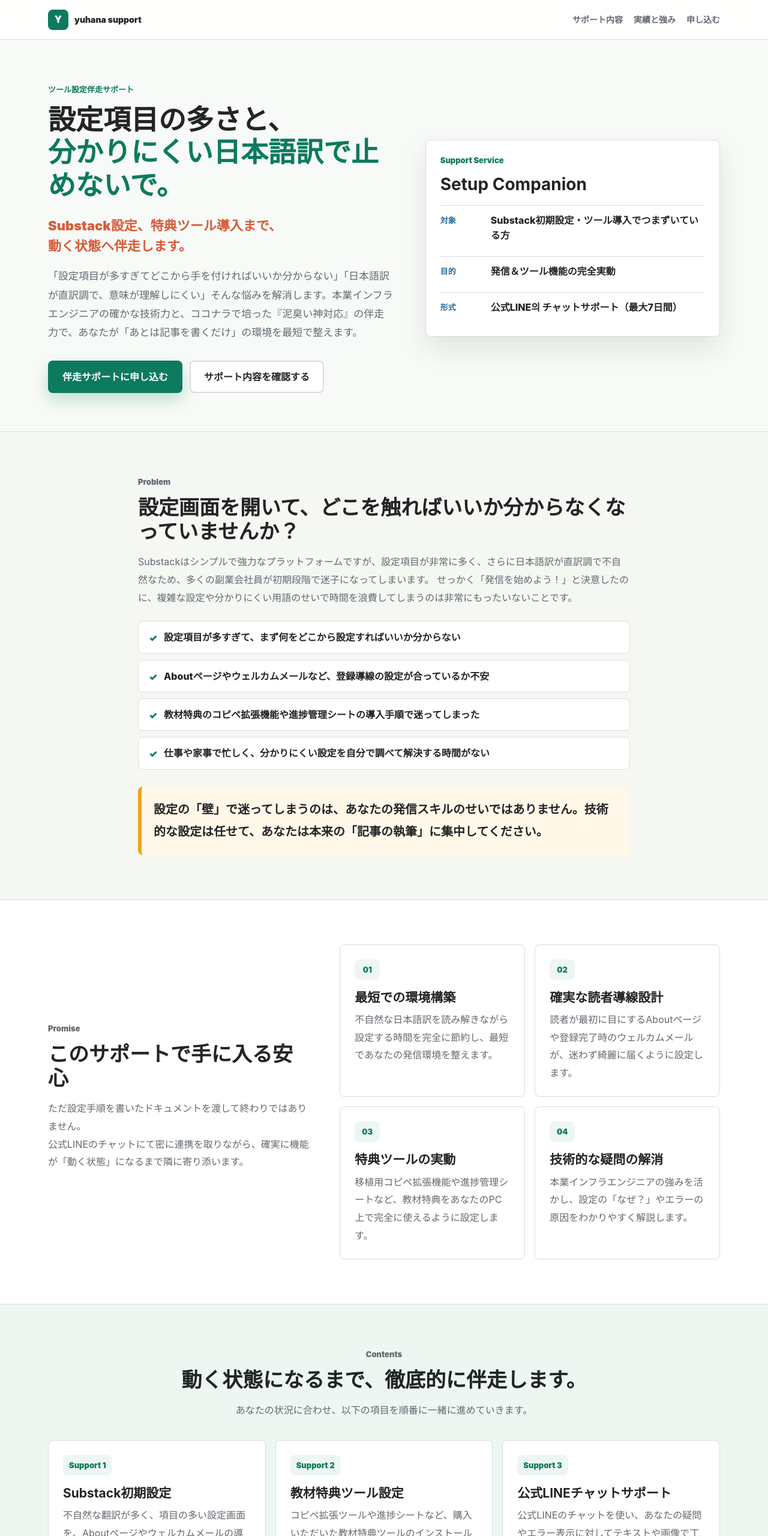
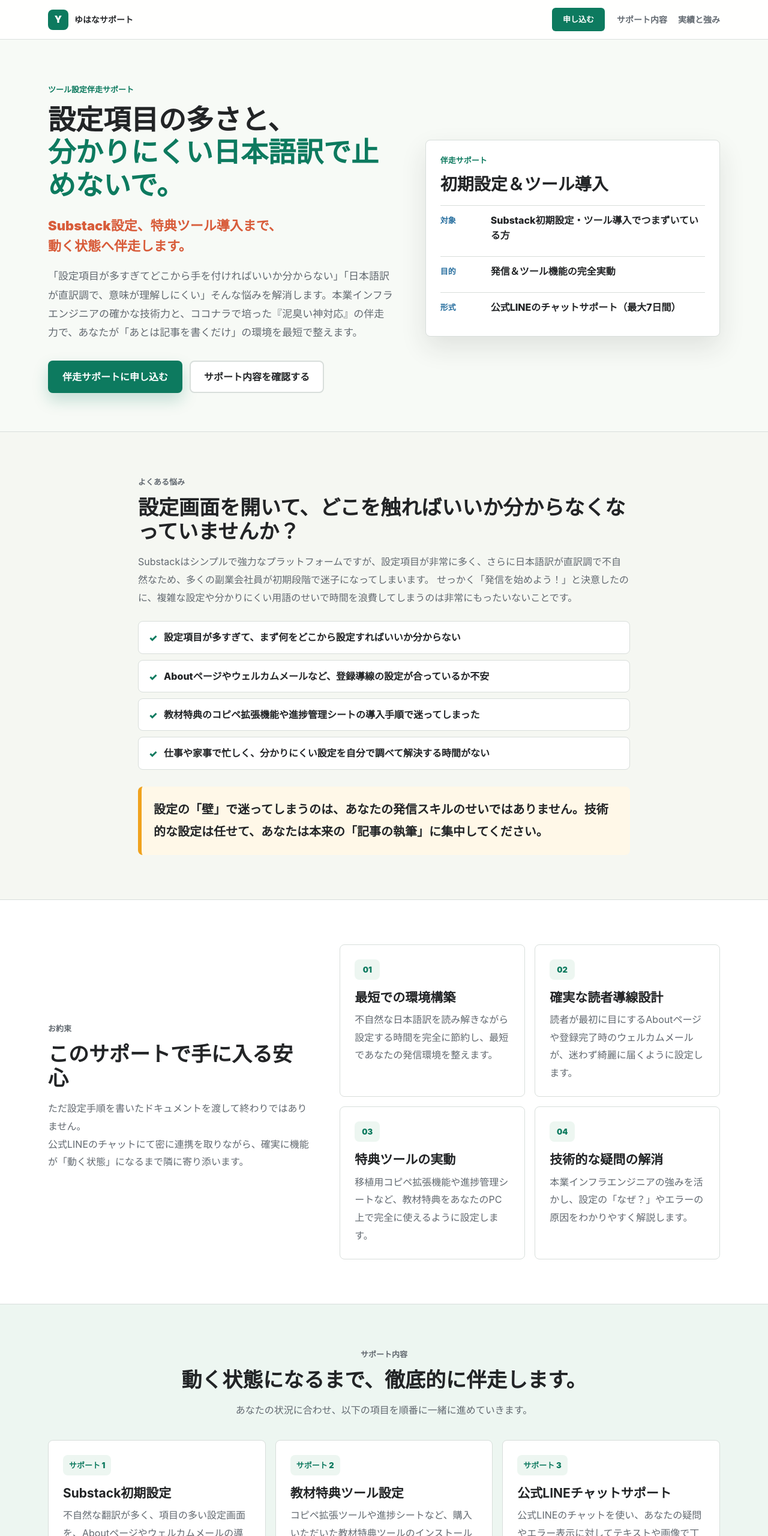
Before and after one commit to yuhananft/substack-tool-support-lp, a plain HTML site: page index.html in a window 1280 px wide. Shown: the top 2560 px of the page at 60% size. Drawn offline with Linux system fonts and the light colour scheme.

Commit message:
fix: translate English labels to Japanese, fix Korean character, add mobile header CTA button

```diff
--- a/assets/styles.css
+++ b/assets/styles.css
@@ -85,6 +85,20 @@
 .brand__text {
   font-size: 14px;
   letter-spacing: 0;
+}
+
+.site-header__right {
+  display: flex;
+  align-items: center;
+  gap: 20px;
+}
+
+.button.button--header {
+  min-height: 38px;
+  padding: 8px 16px;
+  font-size: 13px;
+  border-radius: 6px;
+  box-shadow: none;
 }
 
 .site-nav {
@@ -738,6 +752,12 @@
     display: none;
   }
 
+  .button.button--header {
+    width: auto;
+    min-height: 38px;
+    padding: 8px 16px;
+  }
+
   .brand__text {
     font-size: 13px;
   }
--- a/index.html
+++ b/index.html
@@ -14,13 +14,15 @@
   <header class="site-header">
     <a class="brand" href="#top" aria-label="ページ先頭へ戻る">
       <span class="brand__mark">Y</span>
-      <span class="brand__text">yuhana support</span>
+      <span class="brand__text">ゆはなサポート</span>
     </a>
-    <nav class="site-nav" aria-label="主要ナビゲーション">
-      <a href="#contents">サポート内容</a>
-      <a href="#proof">実績と強み</a>
-      <a href="#price">申し込む</a>
-    </nav>
+    <div class="site-header__right">
+      <a class="button button--primary button--header js-payment-link" href="https://yuhana.net/p/r/TaUV2mV3">申し込む</a>
+      <nav class="site-nav" aria-label="主要ナビゲーション">
+        <a href="#contents">サポート内容</a>
+        <a href="#proof">実績と強み</a>
+      </nav>
+    </div>
   </header>
 
   <main class="lp" id="top">
@@ -48,8 +50,8 @@
 
         <aside class="hero-visual" aria-label="プログラム概要">
           <div class="hero-visual__body">
-            <p class="hero-visual__label">Support Service</p>
-            <h2>Setup Companion</h2>
+            <p class="hero-visual__label">伴走サポート</p>
+            <h2>初期設定＆ツール導入</h2>
             <dl class="metric-list">
               <div>
                 <dt>対象</dt>
@@ -61,7 +63,7 @@
               </div>
               <div>
                 <dt>形式</dt>
-                <dd>公式LINE의 チャットサポート（最大7日間）</dd>
+                <dd>公式LINEのチャットサポート（最大7日間）</dd>
               </div>
             </dl>
           </div>
@@ -72,7 +74,7 @@
     <!-- 共感セクション -->
     <section class="section section--quiet">
       <div class="container narrow">
-        <p class="section__label">Problem</p>
+        <p class="section__label">よくある悩み</p>
         <h2>設定画面を開いて、どこを触ればいいか分からなくなっていませんか？</h2>
         <p>
           Substackはシンプルで強力なプラットフォームですが、設定項目が非常に多く、さらに日本語訳が直訳調で不自然なため、多くの副業会社員が初期段階で迷子になってしまいます。
@@ -94,7 +96,7 @@
     <section class="section">
       <div class="container split">
         <div>
-          <p class="section__label">Promise</p>
+          <p class="section__label">お約束</p>
           <h2>このサポートで手に入る安心</h2>
           <p>
             ただ設定手順を書いたドキュメントを渡して終わりではありません。<br>
@@ -130,7 +132,7 @@
     <section class="section section--accent" id="contents">
       <div class="container">
         <div class="section__head">
-          <p class="section__label">Contents</p>
+          <p class="section__label">サポート内容</p>
           <h2>動く状態になるまで、徹底的に伴走します。</h2>
           <p>
             あなたの状況に合わせ、以下の項目を順番に一緒に進めていきます。
@@ -138,27 +140,27 @@
         </div>
         <div class="module-grid">
           <article class="module">
-            <span>Support 1</span>
+            <span>サポート 1</span>
             <h3>Substack初期設定</h3>
             <p>不自然な翻訳が多く、項目の多い設定画面を、Aboutページやウェルカムメールの導線を含めて最適化します。</p>
           </article>
           <article class="module">
-            <span>Support 2</span>
+            <span>サポート 2</span>
             <h3>教材特典ツール設定</h3>
             <p>コピペ拡張ツールや進捗シートなど、購入いただいた教材特典ツールのインストールと初期設定をサポートします。</p>
           </article>
           <article class="module">
-            <span>Support 3</span>
+            <span>サポート 3</span>
             <h3>公式LINEチャットサポート</h3>
             <p>公式LINEのチャットを使い、あなたの疑問やエラー表示に対してテキストや画像で丁寧に回答します。</p>
           </article>
           <article class="module">
-            <span>Support 4</span>
+            <span>サポート 4</span>
             <h3>最大7日間の期間設計</h3>
             <p>サポート期間はたっぷり最大7日間。お仕事の合間や週末など、あなたのペースで設定を進められます。</p>
           </article>
           <article class="module">
-            <span>Support 5</span>
+            <span>サポート 5</span>
             <h3>テスト購読の動作検証</h3>
             <p>設定完了後、実際に無料購読のテストを行い、本当に読者が登録できるかまで責任を持って確認します。</p>
           </article>
@@ -170,7 +172,7 @@
     <section class="section section--quiet" id="proof">
       <div class="container split split--start">
         <div>
-          <p class="section__label">Proof</p>
+          <p class="section__label">実績と強み</p>
           <h2>ゆはながサポートする理由</h2>
           <p>
             本業でサーバーやネットワークを扱うインフラエンジニアだからこそ、ツールのエラー原因や技術的なつまずきを即座に特定できます。
@@ -202,7 +204,7 @@
     <section class="section">
       <div class="container">
         <div class="section__head">
-          <p class="section__label">For You</p>
+          <p class="section__label">対象となる方</p>
           <h2>こんな人に向いています。</h2>
         </div>
         <div class="fit-grid">
@@ -232,7 +234,7 @@
     <section class="section section--price" id="price">
       <div class="container price-layout">
         <div>
-          <p class="section__label">Join</p>
+          <p class="section__label">お申し込み</p>
           <h2>Substack＆ツール導入伴走サポート</h2>
           <p>
             設定やツール導入の悩みを、最短で解決するプランです。<br>
@@ -242,7 +244,7 @@
             <li>公式LINEでのチャットサポート（最大7日間）</li>
             <li>Substack初期設定最適化</li>
             <li>教材特典ツールのインストール支援</li>
-            <li>エラーや画面翻訳 of 徹底解説</li>
+            <li>エラーや画面翻訳の徹底解説</li>
             <li>テスト購読の動作検証</li>
           </ul>
         </div>
@@ -257,7 +259,7 @@
     <!-- よくある質問（FAQ） -->
     <section class="section section--quiet">
       <div class="container narrow">
-        <p class="section__label">FAQ</p>
+        <p class="section__label">よくある質問</p>
         <h2>よくある質問</h2>
         <div class="faq-list">
           <details>
@@ -283,7 +285,7 @@
     <!-- 最終CTA -->
     <section class="final-cta">
       <div class="container final-cta__box">
-        <p class="eyebrow">Last Message</p>
+        <p class="eyebrow">最後に</p>
         <h2>インフラ周りは任せて、あなたはコンテンツに集中を。</h2>
         <p>
           副業の大事な一歩を、ツールの初期設定という「事務作業」で諦めてほしくありません。
```
